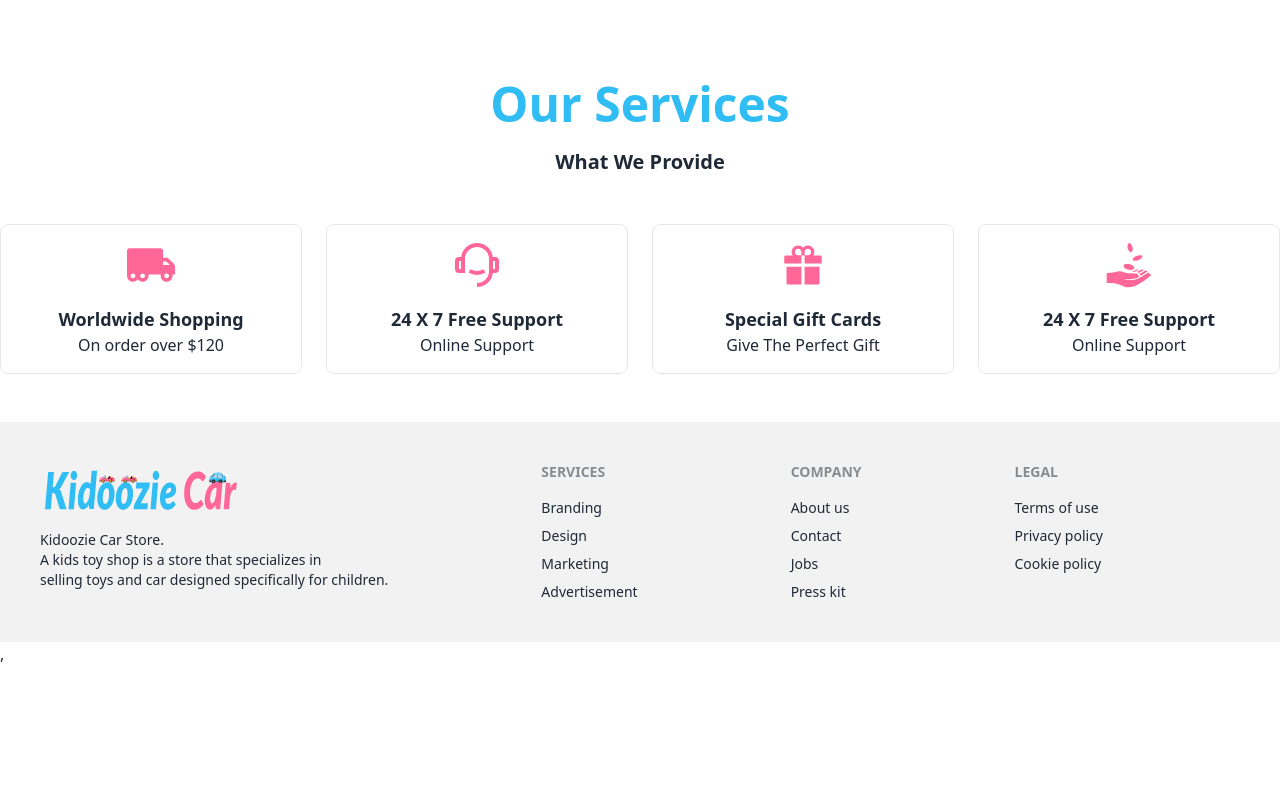
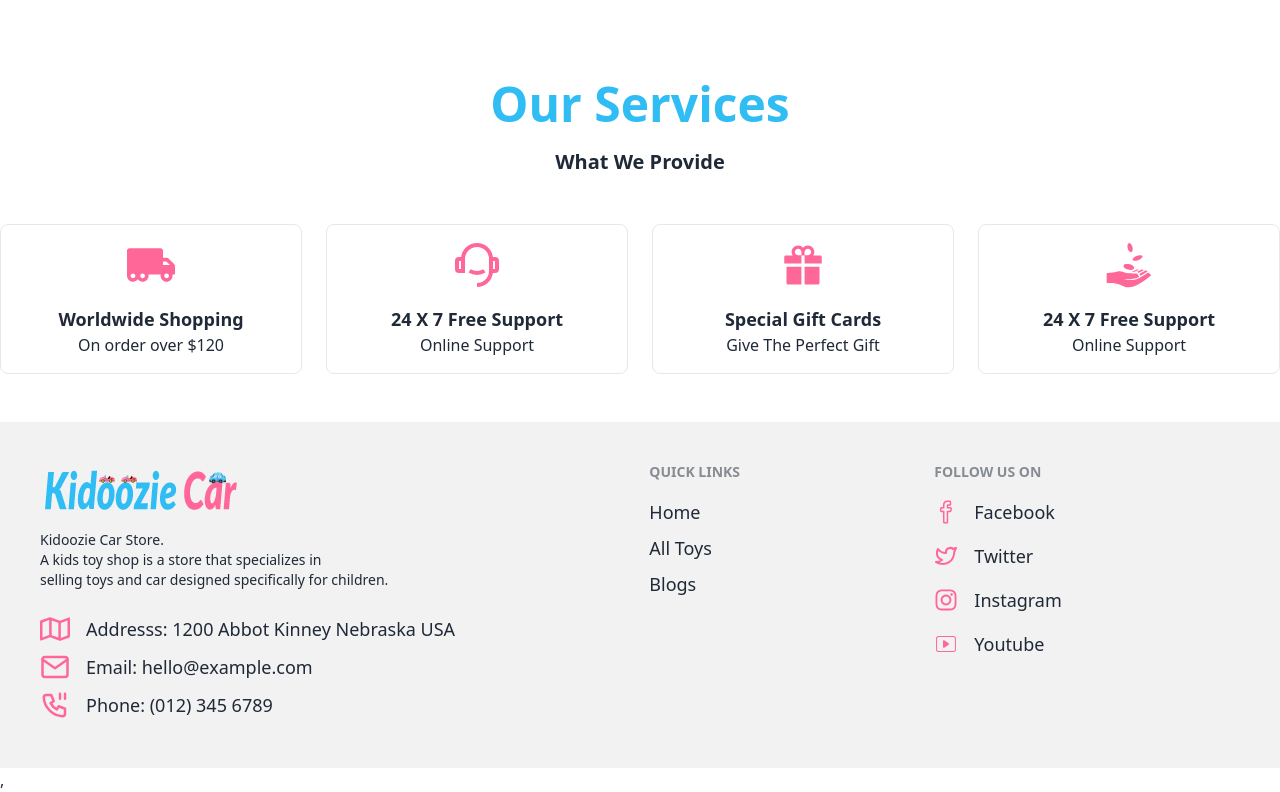
Before and after one commit to monirdewan/kidoozie-car-client, a React (Vite) app: page / in a window 1280 px wide. Shown: the part 1897-2689 px from the top of the page. Before the commit the page ends 2563 px from the top, so only its background shows below. Built offline with nearby package versions, Linux system fonts and the light colour scheme; no server answers.

Commit message:
footer section added

```diff
--- a/src/Shared/Footer/Footer.jsx
+++ b/src/Shared/Footer/Footer.jsx
@@ -1,32 +1,50 @@
-import React from 'react';
+import React, { useContext } from 'react';
 import logo from './../../assets/logo.png'
+import { FaFacebook, FaInstagram, FaRegMap } from 'react-icons/fa';
+import { FiMail } from 'react-icons/fi';
+import { TbBrandTwitter, TbPhonePause } from 'react-icons/tb';
+import { SlSocialFacebook } from 'react-icons/sl';
+import { CiYoutube } from 'react-icons/ci';
+import { AuthContext } from '../../Provider/AuthProvider';
+import { Link } from 'react-router-dom';
+
 
 const Footer = () => {
+  const {user} = useContext(AuthContext);
+  const navItems = <>
+        <Link className='text-lg' to='/'>Home</Link>
+        <Link className='text-lg' to='/alltoys'>All Toys</Link>
+       {
+        user && <>
+         <Link className='text-lg' to='/mytoy'>My Toys</Link>
+        <Link className='text-lg' to='/addtoy'>Add A Toy</Link>
+        </>
+       }
+        <Link className='text-lg' to='/about'>Blogs</Link>
+    </>
   return (
     <footer className="footer p-10 bg-base-200 text-base-content">
       <div>
         <img src={logo} alt="" />
-          <p>Kidoozie Car Store.<br/>A kids toy shop is a store that specializes in <br/>selling toys and car designed specifically for children.</p>
+        <p>Kidoozie Car Store.<br />A kids toy shop is a store that specializes in <br />selling toys and car designed specifically for children.</p>
+        <div className='mt-4 '>
+          <div className='flex items-center gap-4 mb-2'><span className='text-3xl text-[#FF6799]'><FaRegMap /></span> <p className='text-lg'>Addresss: 1200 Abbot Kinney Nebraska USA</p></div>
+          <div className='flex items-center gap-4 mb-2'><span className='text-3xl text-[#FF6799]'><FiMail/></span> <p className='text-lg'>Email: hello@example.com</p></div>
+          <div className='flex items-center gap-4 mb-2'><span className='text-3xl text-[#FF6799]'><TbPhonePause /></span> <p className='text-lg'>Phone: (012) 345 6789</p></div>
+        </div>
+      </div>
+
+      <div>
+        <span className="footer-title">Quick Links</span>
+        {navItems}
       </div>
       <div>
-          <span className="footer-title">Services</span>
-          <a className="link link-hover">Branding</a>
-          <a className="link link-hover">Design</a>
-          <a className="link link-hover">Marketing</a>
-          <a className="link link-hover">Advertisement</a>
-        </div>
-        <div>
-          <span className="footer-title">Company</span>
-          <a className="link link-hover">About us</a>
-          <a className="link link-hover">Contact</a>
-          <a className="link link-hover">Jobs</a>
-          <a className="link link-hover">Press kit</a>
-        </div>
-        <div>
-          <span className="footer-title">Legal</span>
-          <a className="link link-hover">Terms of use</a>
-          <a className="link link-hover">Privacy policy</a>
-          <a className="link link-hover">Cookie policy</a>
+        <span className="footer-title">Follow Us On</span>
+        <a className="link link-hover flex items-center text-lg mb-2"><SlSocialFacebook className='mr-4 text-[#FF6799] text-2xl'/> Facebook</a>
+        <a className="link link-hover flex items-center text-lg mb-2"><TbBrandTwitter className='mr-4 text-[#FF6799] text-2xl'/> Twitter</a>
+        <a className="link link-hover flex items-center text-lg mb-2"><FaInstagram className='mr-4 text-[#FF6799] text-2xl'/>Instagram</a>
+        <a className="link link-hover flex items-center text-lg mb-2"><CiYoutube className='mr-4 text-[#FF6799] text-2xl'/>Youtube</a>
+
       </div>
     </footer>
   );
```
Lines whose indentation alone changed are shown as unchanged.
